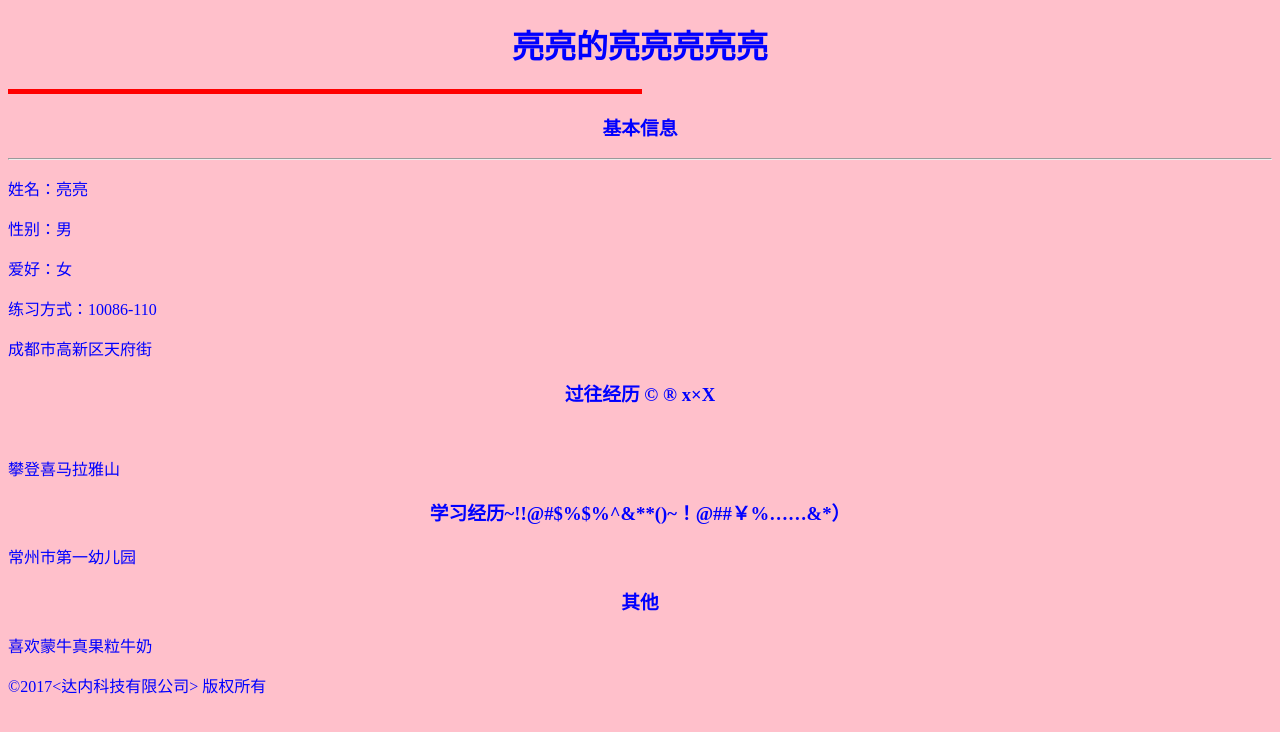
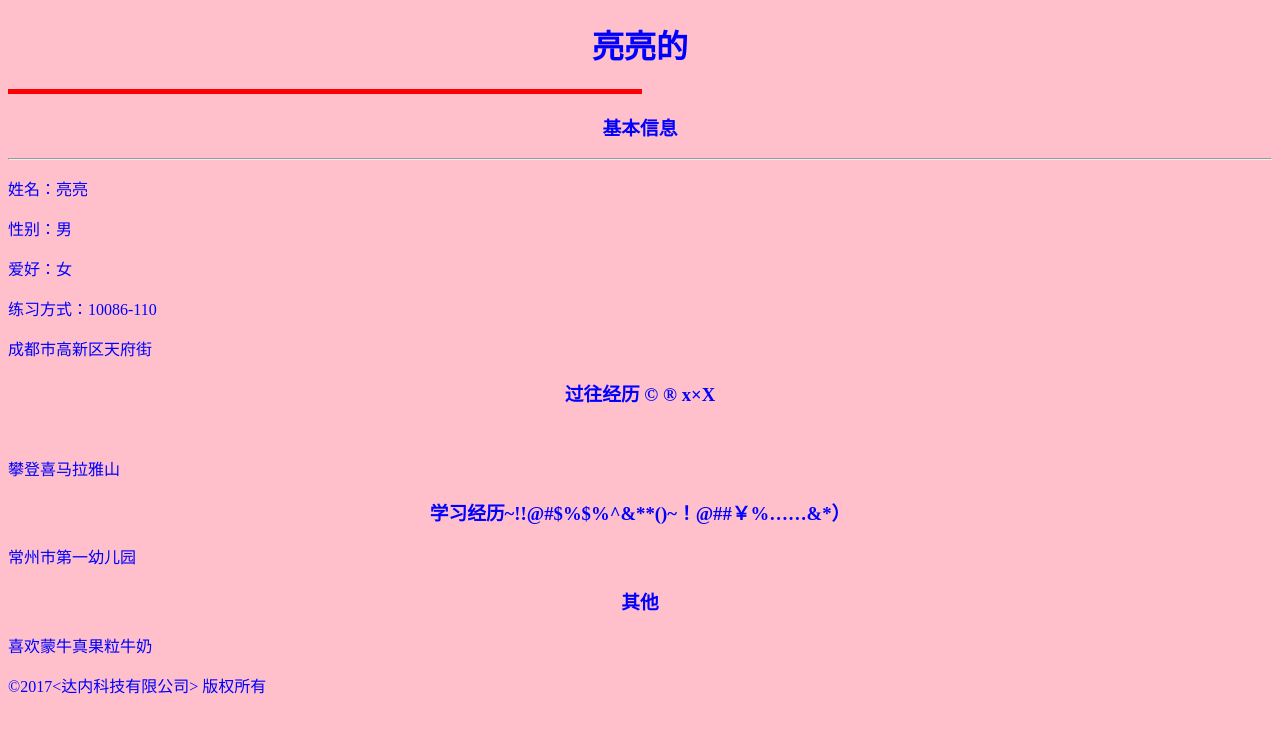
Before and after one commit to Zelzhao/resume, a plain HTML site: page 03_ex.html in a window 1280 px wide. Drawn offline with Linux system fonts and the light colour scheme.

Commit message:
修改03_ex.html

```diff
--- a/03_ex.html
+++ b/03_ex.html
@@ -5,7 +5,7 @@
 		<meta charset="UTF-8">
 	</head>
 	<body bgcolor = "pink" text = "blue">
-		<h1 align = "center">亮亮的亮亮亮亮亮</h1>
+		<h1 align = "center">亮亮的</h1>
 		<!--水平线  -->
 		<hr size = "5px" width = "50%" align = left color = red>
 
```
